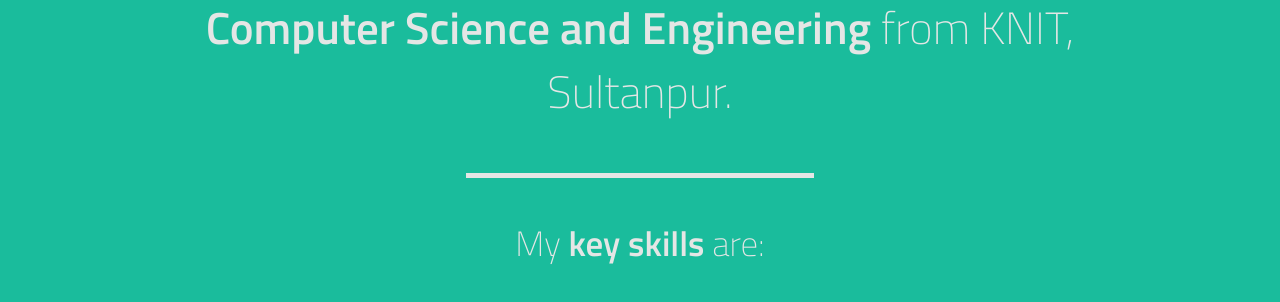
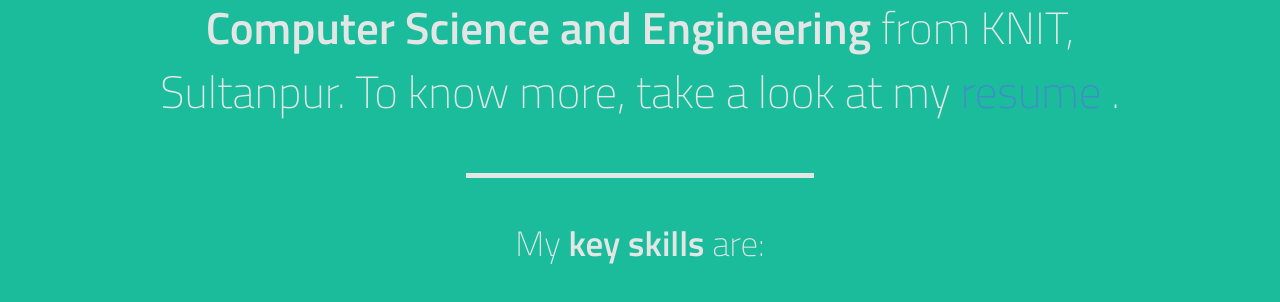
Before and after one commit to amita-shukla/amita-shukla.github.io-old, a plain HTML site: page index.html in a window 1280 px wide. Shown: the part 796-1098 px from the top of the page. Drawn offline with Linux system fonts and the light colour scheme.

Commit message:
add resume

```diff
--- a/index.html
+++ b/index.html
@@ -81,7 +81,7 @@
 	<div class="slide story" id="slide-2" data-slide="2">
 		<div class="container">
 			<div class="row title-row">
-				<div class="col-12 font-thin">Hi! I am <span class="font-semibold">Amita Shukla.</span> I am currently pursuing BTech in <span class="font-semibold">Computer Science and Engineering </span> from KNIT, Sultanpur.</div>
+				<div class="col-12 font-thin">Hi! I am <span class="font-semibold">Amita Shukla.</span> I am currently pursuing BTech in <span class="font-semibold">Computer Science and Engineering </span> from KNIT, Sultanpur. To know more, take a look at my<a href=https://github.com/amita-shukla/amita-shukla.github.io/blob/master/AmitaShuklaCV.pdf?raw=true> resume </a>.</div>
 			</div><!-- /row -->
 			<div class="row line-row">
 				<div class="hr">&nbsp;</div>
```
